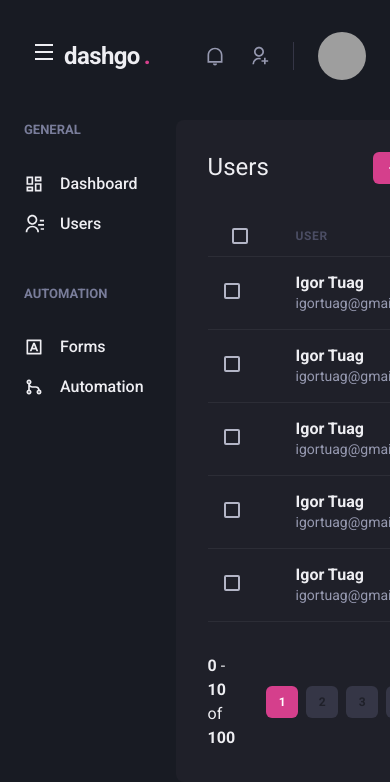
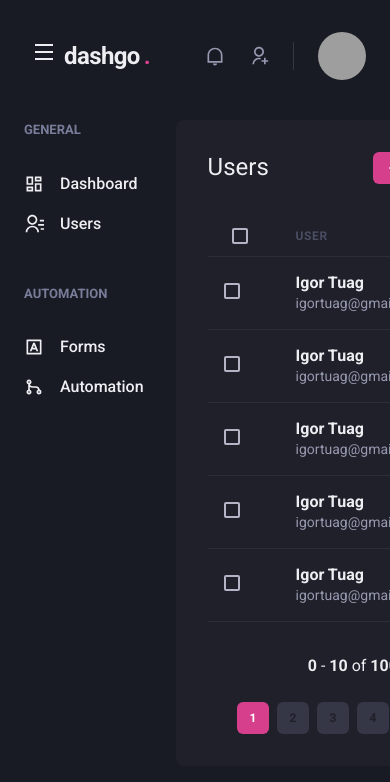
Before and after one commit to igortuag/dashgo, a Next.js app: page /users in a window 390 px wide. Shown: the top 782 px of the page. Built offline with nearby package versions, Linux system fonts and the light colour scheme; grey boxes are pictures that could not be loaded.

Commit message:
change pagination on mobile screen

```diff
--- a/src/components/Pagination/index.tsx
+++ b/src/components/Pagination/index.tsx
@@ -4,7 +4,7 @@ import PaginationItem from "./PaginationItem";
 export function Pagination() {
   return (
     <Stack
-      direction="row"
+      direction={["column", "row"]}
       mt="8"
       justify="space-between"
       align="center"
```
